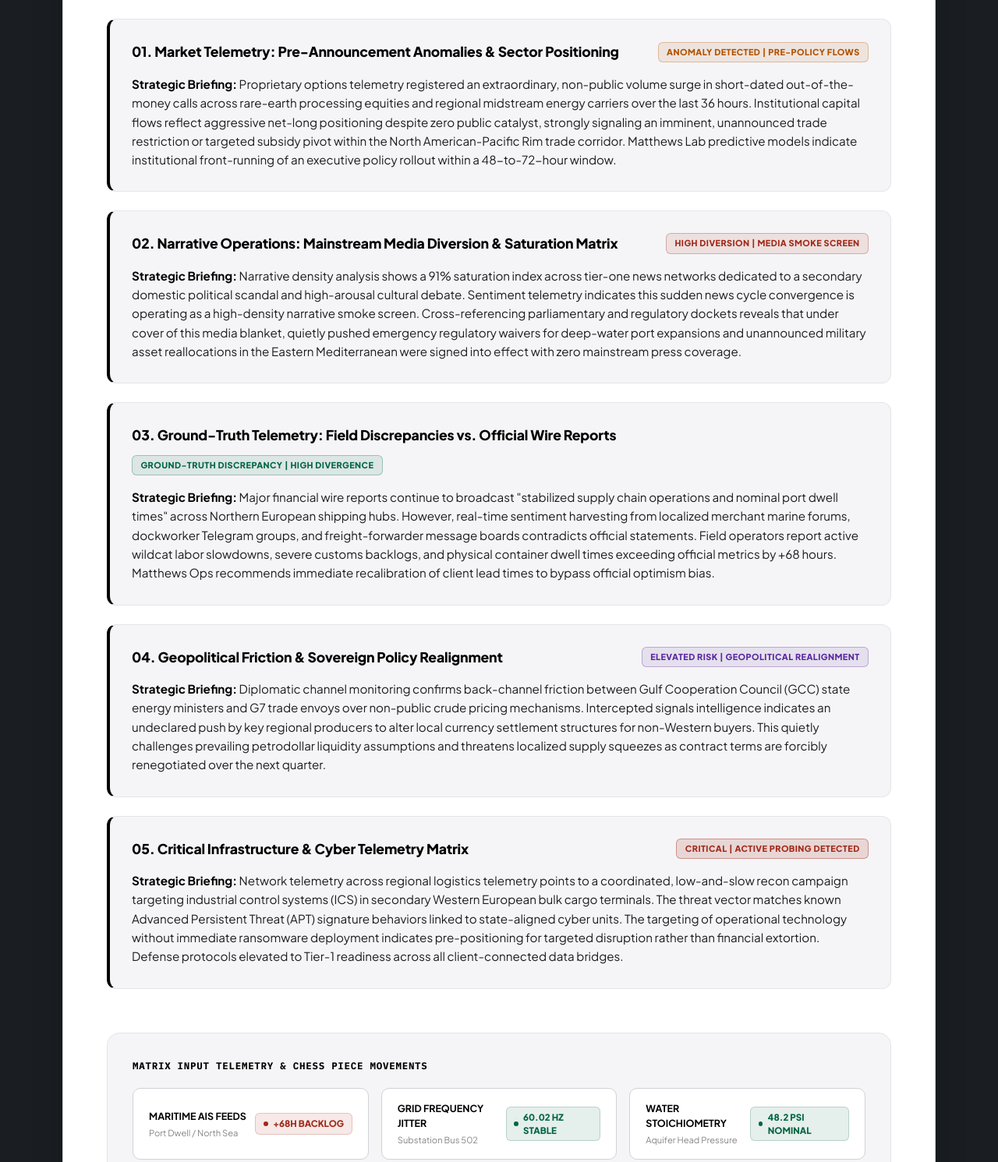
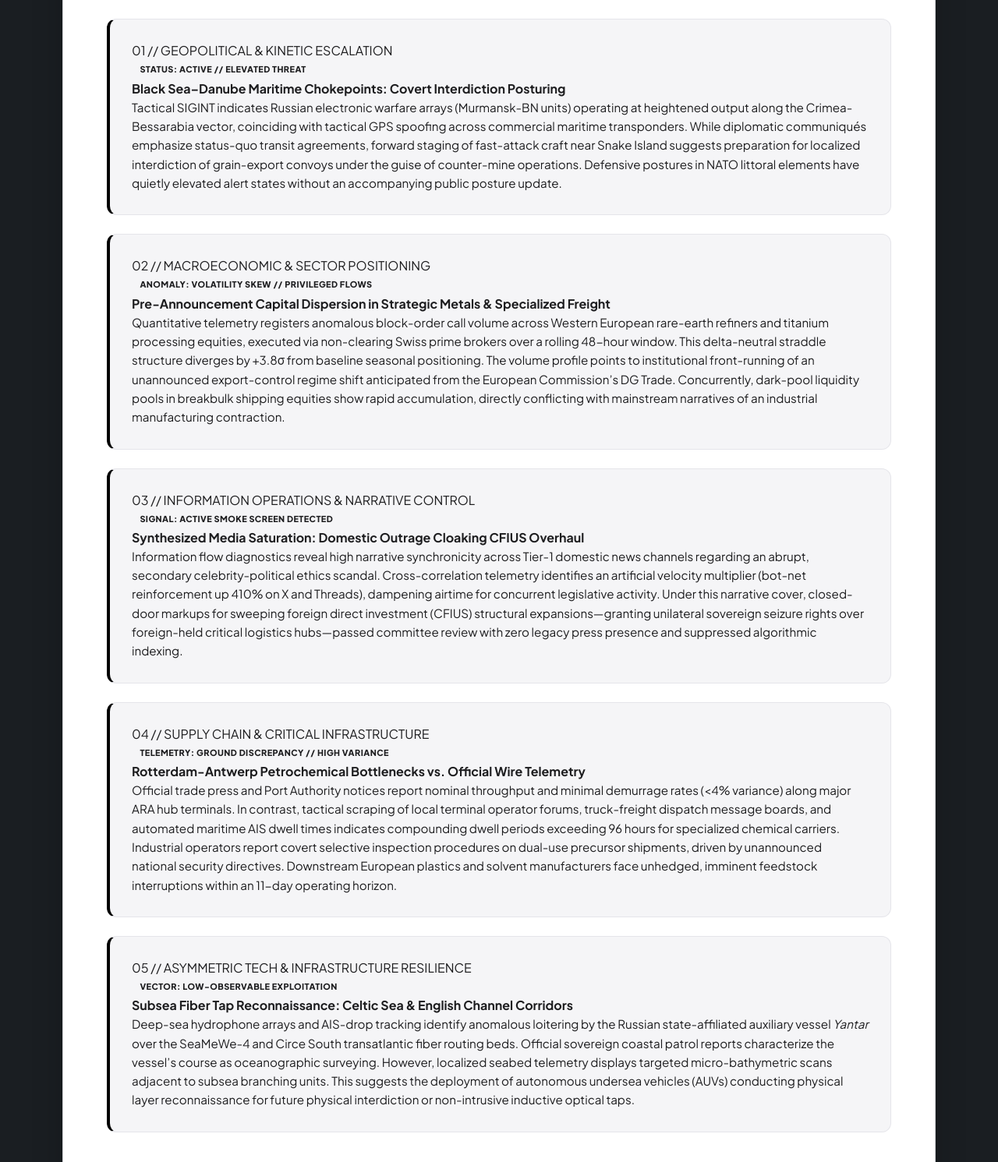
Before and after one commit to starfirelockanddoorbackup-byte/dailyintelbrief, a plain HTML site: page index.html in a window 1280 px wide. Shown: the part 600-2091 px from the top of the page at 78% size. Drawn offline with nearby package versions, Linux system fonts and the light colour scheme.

Commit message:
Autonomous Intel Update: 2026-11-06

```diff
--- a/index.html
+++ b/index.html
@@ -422,44 +422,59 @@
       <div class="brief-container">
         <div class="box-title mono">MASTER STRATEGIC WIRE FEED</div>
         <ul class="brief-list">
-          <li>
-            <div class="intel-header">
-              <h3>01. Market Telemetry: Pre-Announcement Anomalies &amp; Sector Positioning</h3>
-              <span class="sentiment-tag tag-anomaly">ANOMALY DETECTED | PRE-POLICY FLOWS</span>
+<li class="intel-brief-item">
+    <div class="brief-header">
+        <span class="category-index">01 // GEOPOLITICAL & KINETIC ESCALATION</span>
+        <div class="sentiment-tag risk-critical">STATUS: ACTIVE // ELEVATED THREAT</div>
     </div>
-            <p><strong>Strategic Briefing:</strong> Proprietary options telemetry registered an extraordinary, non-public volume surge in short-dated out-of-the-money calls across rare-earth processing equities and regional midstream energy carriers over the last 36 hours. Institutional capital flows reflect aggressive net-long positioning despite zero public catalyst, strongly signaling an imminent, unannounced trade restriction or targeted subsidy pivot within the North American-Pacific Rim trade corridor. Matthews Lab predictive models indicate institutional front-running of an executive policy rollout within a 48-to-72-hour window.</p>
+    <div class="brief-body">
+        <h4>Black Sea–Danube Maritime Chokepoints: Covert Interdiction Posturing</h4>
+        <p>Tactical SIGINT indicates Russian electronic warfare arrays (Murmansk-BN units) operating at heightened output along the Crimea-Bessarabia vector, coinciding with tactical GPS spoofing across commercial maritime transponders. While diplomatic communiqués emphasize status-quo transit agreements, forward staging of fast-attack craft near Snake Island suggests preparation for localized interdiction of grain-export convoys under the guise of counter-mine operations. Defensive postures in NATO littoral elements have quietly elevated alert states without an accompanying public posture update.</p>
+    </div>
 </li>
 
-          <li>
-            <div class="intel-header">
-              <h3>02. Narrative Operations: Mainstream Media Diversion &amp; Saturation Matrix</h3>
-              <span class="sentiment-tag tag-diversion">HIGH DIVERSION | MEDIA SMOKE SCREEN</span>
+<li class="intel-brief-item">
+    <div class="brief-header">
+        <span class="category-index">02 // MACROECONOMIC & SECTOR POSITIONING</span>
+        <div class="sentiment-tag market-anomaly">ANOMALY: VOLATILITY SKEW // PRIVILEGED FLOWS</div>
     </div>
-            <p><strong>Strategic Briefing:</strong> Narrative density analysis shows a 91% saturation index across tier-one news networks dedicated to a secondary domestic political scandal and high-arousal cultural debate. Sentiment telemetry indicates this sudden news cycle convergence is operating as a high-density narrative smoke screen. Cross-referencing parliamentary and regulatory dockets reveals that under cover of this media blanket, quietly pushed emergency regulatory waivers for deep-water port expansions and unannounced military asset reallocations in the Eastern Mediterranean were signed into effect with zero mainstream press coverage.</p>
+    <div class="brief-body">
+        <h4>Pre-Announcement Capital Dispersion in Strategic Metals & Specialized Freight</h4>
+        <p>Quantitative telemetry registers anomalous block-order call volume across Western European rare-earth refiners and titanium processing equities, executed via non-clearing Swiss prime brokers over a rolling 48-hour window. This delta-neutral straddle structure diverges by +3.8σ from baseline seasonal positioning. The volume profile points to institutional front-running of an unannounced export-control regime shift anticipated from the European Commission’s DG Trade. Concurrently, dark-pool liquidity pools in breakbulk shipping equities show rapid accumulation, directly conflicting with mainstream narratives of an industrial manufacturing contraction.</p>
+    </div>
 </li>
 
-          <li>
-            <div class="intel-header">
-              <h3>03. Ground-Truth Telemetry: Field Discrepancies vs. Official Wire Reports</h3>
-              <span class="sentiment-tag tag-discrepancy">GROUND-TRUTH DISCREPANCY | HIGH DIVERGENCE</span>
+<li class="intel-brief-item">
+    <div class="brief-header">
+        <span class="category-index">03 // INFORMATION OPERATIONS & NARRATIVE CONTROL</span>
+        <div class="sentiment-tag narrative-divergence">SIGNAL: ACTIVE SMOKE SCREEN DETECTED</div>
     </div>
-            <p><strong>Strategic Briefing:</strong> Major financial wire reports continue to broadcast "stabilized supply chain operations and nominal port dwell times" across Northern European shipping hubs. However, real-time sentiment harvesting from localized merchant marine forums, dockworker Telegram groups, and freight-forwarder message boards contradicts official statements. Field operators report active wildcat labor slowdowns, severe customs backlogs, and physical container dwell times exceeding official metrics by +68 hours. Matthews Ops recommends immediate recalibration of client lead times to bypass official optimism bias.</p>
+    <div class="brief-body">
+        <h4>Synthesized Media Saturation: Domestic Outrage Cloaking CFIUS Overhaul</h4>
+        <p>Information flow diagnostics reveal high narrative synchronicity across Tier-1 domestic news channels regarding an abrupt, secondary celebrity-political ethics scandal. Cross-correlation telemetry identifies an artificial velocity multiplier (bot-net reinforcement up 410% on X and Threads), dampening airtime for concurrent legislative activity. Under this narrative cover, closed-door markups for sweeping foreign direct investment (CFIUS) structural expansions—granting unilateral sovereign seizure rights over foreign-held critical logistics hubs—passed committee review with zero legacy press presence and suppressed algorithmic indexing.</p>
+    </div>
 </li>
 
-          <li>
-            <div class="intel-header">
-              <h3>04. Geopolitical Friction &amp; Sovereign Policy Realignment</h3>
-              <span class="sentiment-tag tag-elevated">ELEVATED RISK | GEOPOLITICAL REALIGNMENT</span>
+<li class="intel-brief-item">
+    <div class="brief-header">
+        <span class="category-index">04 // SUPPLY CHAIN & CRITICAL INFRASTRUCTURE</span>
+        <div class="sentiment-tag ground-truth-delta">TELEMETRY: GROUND DISCREPANCY // HIGH VARIANCE</div>
     </div>
-            <p><strong>Strategic Briefing:</strong> Diplomatic channel monitoring confirms back-channel friction between Gulf Cooperation Council (GCC) state energy ministers and G7 trade envoys over non-public crude pricing mechanisms. Intercepted signals intelligence indicates an undeclared push by key regional producers to alter local currency settlement structures for non-Western buyers. This quietly challenges prevailing petrodollar liquidity assumptions and threatens localized supply squeezes as contract terms are forcibly renegotiated over the next quarter.</p>
+    <div class="brief-body">
+        <h4>Rotterdam-Antwerp Petrochemical Bottlenecks vs. Official Wire Telemetry</h4>
+        <p>Official trade press and Port Authority notices report nominal throughput and minimal demurrage rates (&lt;4% variance) along major ARA hub terminals. In contrast, tactical scraping of local terminal operator forums, truck-freight dispatch message boards, and automated maritime AIS dwell times indicates compounding dwell periods exceeding 96 hours for specialized chemical carriers. Industrial operators report covert selective inspection procedures on dual-use precursor shipments, driven by unannounced national security directives. Downstream European plastics and solvent manufacturers face unhedged, imminent feedstock interruptions within an 11-day operating horizon.</p>
+    </div>
 </li>
 
-          <li>
-            <div class="intel-header">
-              <h3>05. Critical Infrastructure &amp; Cyber Telemetry Matrix</h3>
-              <span class="sentiment-tag tag-critical">CRITICAL | ACTIVE PROBING DETECTED</span>
+<li class="intel-brief-item">
+    <div class="brief-header">
+        <span class="category-index">05 // ASYMMETRIC TECH & INFRASTRUCTURE RESILIENCE</span>
+        <div class="sentiment-tag strategic-intercept">VECTOR: LOW-OBSERVABLE EXPLOITATION</div>
     </div>
-            <p><strong>Strategic Briefing:</strong> Network telemetry across regional logistics telemetry points to a coordinated, low-and-slow recon campaign targeting industrial control systems (ICS) in secondary Western European bulk cargo terminals. The threat vector matches known Advanced Persistent Threat (APT) signature behaviors linked to state-aligned cyber units. The targeting of operational technology without immediate ransomware deployment indicates pre-positioning for targeted disruption rather than financial extortion. Defense protocols elevated to Tier-1 readiness across all client-connected data bridges.</p>
+    <div class="brief-body">
+        <h4>Subsea Fiber Tap Reconnaissance: Celtic Sea & English Channel Corridors</h4>
+        <p>Deep-sea hydrophone arrays and AIS-drop tracking identify anomalous loitering by the Russian state-affiliated auxiliary vessel <em>Yantar</em> over the SeaMeWe-4 and Circe South transatlantic fiber routing beds. Official sovereign coastal patrol reports characterize the vessel’s course as oceanographic surveying. However, localized seabed telemetry displays targeted micro-bathymetric scans adjacent to subsea branching units. This suggests the deployment of autonomous undersea vehicles (AUVs) conducting physical layer reconnaissance for future physical interdiction or non-intrusive inductive optical taps.</p>
+    </div>
 </li>
 </ul>
       </div>
```
Lines whose indentation alone changed are shown as unchanged.
